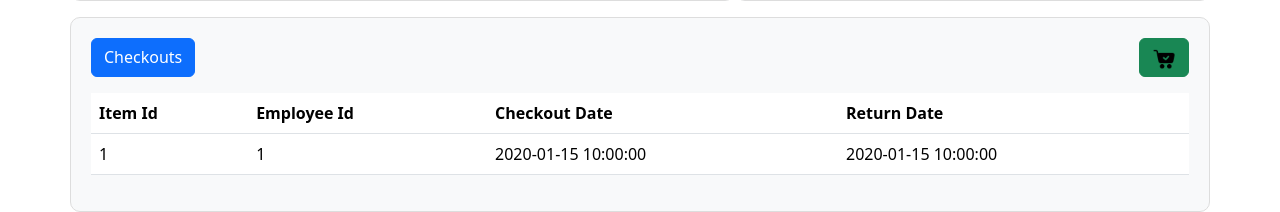
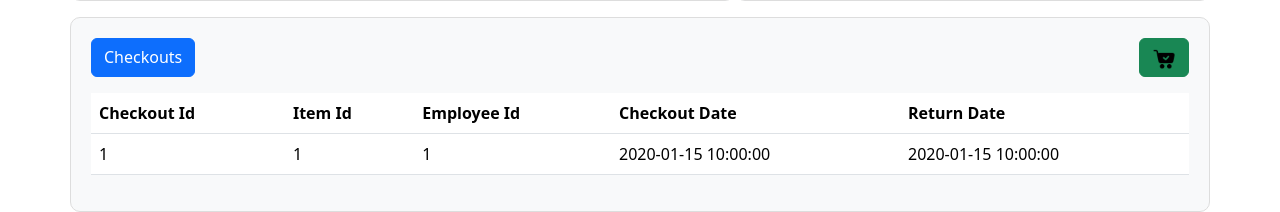
Before and after one commit to Teknicallity/Comp405-Inventory, a Flask app: page / in a window 1280 px wide. Shown: the part 1110-1322 px from the top of the page. Run offline with Flask 3, Linux system fonts and the light colour scheme; the visitor is signed in with stand-in values (Sample User, id 1); data comes from the database, SQL or seed files in the repository; tables that the repository leaves empty hold one stand-in row (values such as "Sample post"); some libraries are stand-ins or nearby versions.

Commit message:
Adjusted styling of create user button

```diff
--- a/app/templates/home.html
+++ b/app/templates/home.html
@@ -51,7 +51,7 @@
                             </div>
                             <div>
                                 {% if current_user.is_authenticated and current_user.is_admin %}
-                                    <a href="{{ url_for('main.create_employee') }}" class="btn btn-success">
+                                    <a href="{{ url_for('main.create_employee') }}" class="btn btn-success btn-block mb-2">
                                         <img src="{{ url_for('static', filename='images/add-user.png') }}" alt="Add" style="width: 24px; height: 24px;">
                                     </a>
                                 {% endif %}
@@ -97,6 +97,7 @@
                             <table class="table table-hover">
                                 <thead>
                                 <tr>
+                                    <th>Checkout Id</th>
                                     <th>Item Id</th>
                                     <th>Employee Id</th>
                                     <th>Checkout Date</th>
@@ -106,6 +107,7 @@
                                 <tbody>
                                 {% for checkout in checkouts %}
                                     <tr onclick="window.location.href='{{ url_for('main.checkout_details', checkout_id=checkout.checkout_id) }}';">
+                                        <td>{{ checkout.checkout_id }}</td>
                                         <td>{{ checkout.item_id }}</td>
                                         <td>{{ checkout.employee_id }}</td>
                                         <td>{{ checkout.checkout_date }}</td>
```
